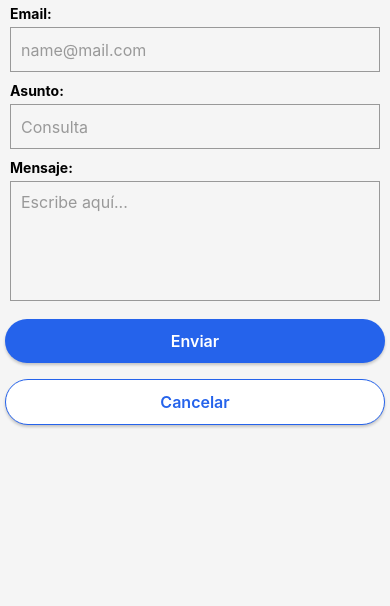
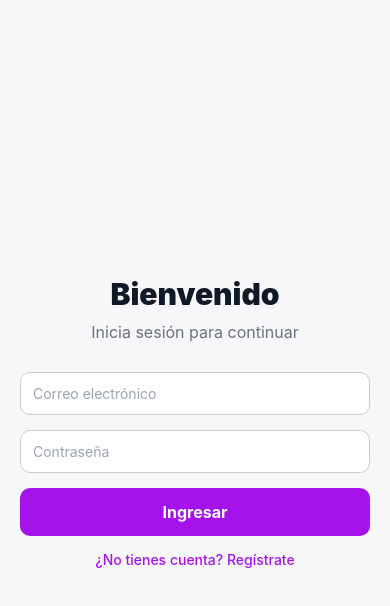
Before and after one commit to samuuu023/AppCitas, a React Native app: screen /Booking in a window 390 px wide. Shown: the top 606 px of the page. Built offline with nearby package versions, Linux system fonts and the light colour scheme.

Commit message:
Cambios nuevos

```diff
--- a/App.js
+++ b/App.js
@@ -1,23 +1,12 @@
-import { StatusBar } from "expo-status-bar";
-import { StyleSheet, Text, View } from "react-native";
-import { Layout, Input, ButtonRounded } from "./Components";
+// App.js
+import React from "react";
+import { NavigationContainer } from "@react-navigation/native";
+import AppNavigator from "./navigation/AppNavigator";
 
 export default function App() {
   return (
-    <Layout title="Contacto">
-      <Input label="Email:" placeholder="name@mail.com" type="email-address" />
-      <Input label="Asunto:" placeholder="Consulta" />
-      <Input label="Mensaje:" placeholder="Escribe aquí..." lines={4} />
-
-      <ButtonRounded
-  title="Enviar"
-  onPress={() => Alert.alert('Enviado', 'Mensaje enviado correctamente')}
-/>
-<ButtonRounded
-  title="Cancelar"
-  isPrimary={false}
-  onPress={() => Alert.alert('Cancelado', 'Envio cancelado')}
-/>
-    </Layout>
+    <NavigationContainer>
+      <AppNavigator />
+    </NavigationContainer>
   );
 }
--- /dev/null
+++ b/navigation/AppNavigator.js
@@ -0,0 +1,18 @@
+// navigation/AppNavigator.js
+import React from "react";
+import { createNativeStackNavigator } from "@react-navigation/native-stack";
+import LoginScreen from "../screens/LoginScreen";
+import RegisterScreen from "../screens/RegisterScreen";
+import AppTabs from "./AppTabs";
+
+const Stack = createNativeStackNavigator();
+
+export default function AppNavigator() {
+  return (
+    <Stack.Navigator screenOptions={{ headerShown: false }}>
+      <Stack.Screen name="Login" component={LoginScreen} />
+      <Stack.Screen name="Register" component={RegisterScreen} />
+      <Stack.Screen name="AppTabs" component={AppTabs} />
+    </Stack.Navigator>
+  );
+}
--- a/package.json
+++ b/package.json
@@ -9,12 +9,15 @@
     "web": "expo start --web"
   },
   "dependencies": {
+    "@react-navigation/bottom-tabs": "^7.4.9",
+    "@react-navigation/native-stack": "^7.3.28",
     "expo": "~54.0.13",
     "expo-status-bar": "~3.0.8",
     "react": "19.1.0",
     "react-dom": "19.1.0",
     "react-native": "0.81.4",
-    "react-native-safe-area-context": "^5.6.1",
+    "react-native-safe-area-context": "~5.6.0",
+    "react-native-screens": "~4.16.0",
     "react-native-web": "^0.21.0"
   },
   "private": true
--- a/screens/BookingScreen.js
+++ b/screens/BookingScreen.js
@@ -1,73 +1,66 @@
-import { useState } from 'react';
-import { StyleSheet, Text, View, TouchableOpacity, TextInput } from 'react-native';
-import { Layout, Input, ButtonRounded } from '../components';
+// Screens/AgendarScreen.js
+import React, { useState } from "react";
+import { View, Text, TextInput, TouchableOpacity, StyleSheet } from "react-native";
 
-export default function BookingScreen() {
-    const [servicio, setServicio] = useState('');
-    const [fecha, setFecha] = useState('15/08/2024');
-    const [hora, setHora] = useState('');
-    const [profesional, setProfesional] = useState('');
-    const [notas, setNotas] = useState('');
+export default function BookingScreen({ navigation }) {
+  const [servicio, setServicio] = useState("");
+  const [fecha, setFecha] = useState("");
+  const [hora, setHora] = useState("");
 
-    const handleConfirmarCita = () => {
-        // Lógica para confirmar la cita
-        console.log("Cita confirmada:", { servicio, fecha, hora, profesional, notas });
+  const handleAgendar = () => {
+    if (servicio && fecha && hora) {
+      alert("Cita agendada con éxito");
+      navigation.navigate("Detalles");
+    } else {
+      alert("Completa todos los campos");
+    }
   };
 
   return (
-        <Layout>
-            <View style={styles.header}>
-                <TouchableOpacity onPress={() => console.log('Volver')}>
-                    <Text style={styles.closeIcon}>X</Text>
-                </TouchableOpacity>
-                <Text style={styles.headerTitle}>Agendar Cita</Text>
-                <View style={{ width: 24 }} />
-            </View>
+    <View style={styles.container}>
+      <Text style={styles.title}>Agendar cita</Text>
 
-            <Input
-                label="Servicio"
-                placeholder="Seleccionar servicio"
+      <TextInput
+        placeholder="Servicio (Ej: Corte, Uñas, Masaje)"
+        placeholderTextColor="#9CA3AF"
+        style={styles.input}
         value={servicio}
         onChangeText={setServicio}
       />
-
-            <Input
-                label="Fecha"
-                placeholder="15/08/2024"
+      <TextInput
+        placeholder="Fecha (Ej: 25/10/2025)"
+        placeholderTextColor="#9CA3AF"
+        style={styles.input}
         value={fecha}
         onChangeText={setFecha}
       />
-
-            <Input
-                label="Hora"
-                placeholder="Seleccionar hora"
+      <TextInput
+        placeholder="Hora (Ej: 3:00 PM)"
+        placeholderTextColor="#9CA3AF"
+        style={styles.input}
         value={hora}
         onChangeText={setHora}
       />
 
-            <Input
-                label="Profesional"
-                placeholder="Cualquier profesional disponible"
-                value={profesional}
-                onChangeText={setProfesional}
-            />
-
-            <View style={styles.notasContainer}>
-                <Text style={styles.label}>Notas Adicionales (Opcional)</Text>
-                <Text style={styles.placeholderNotes}>Ej: alergia a ciertos productos, preferencia de estilo, etc.</Text>
-                <TextInput
-                    style={styles.textArea}
-                    multiline
-                    numberOfLines={4}
-                    value={notas}
-                    onChangeText={setNotas}
-                />
+      <TouchableOpacity style={styles.button} onPress={handleAgendar}>
+        <Text style={styles.buttonText}>Confirmar cita</Text>
+      </TouchableOpacity>
     </View>
-
-            <ButtonRounded
-                title="Confirmar Cita"
-                onPress={handleConfirmarCita}
-            />
-        </Layout>
   );
 }
+
+const styles = StyleSheet.create({
+  container: { flex: 1, backgroundColor: "#f7f6f8", padding: 20, justifyContent: "center" },
+  title: { fontSize: 26, fontWeight: "800", textAlign: "center", color: "#111827", marginBottom: 25 },
+  input: {
+    width: "100%",
+    borderWidth: 1,
+    borderColor: "#ccc",
+    borderRadius: 10,
+    padding: 12,
+    backgroundColor: "white",
+    marginBottom: 15,
+  },
+  button: { backgroundColor: "#a413ec", padding: 14, borderRadius: 10, width: "100%", alignItems: "center" },
+  buttonText: { color: "white", fontWeight: "700", fontSize: 16 },
+});
--- a/screens/DetailsScreen.js
+++ b/screens/DetailsScreen.js
@@ -0,0 +1,38 @@
+// Screens/DetalleScreen.js
+import React from "react";
+import { View, Text, StyleSheet } from "react-native";
+
+export default function DetailsScreen() {
+  return (
+    <View style={styles.container}>
+      <Text style={styles.title}>Detalles de tu cita</Text>
+
+      <View style={styles.card}>
+        <Text style={styles.label}>Servicio:</Text>
+        <Text style={styles.value}>Corte de cabello</Text>
+
+        <Text style={styles.label}>Fecha:</Text>
+        <Text style={styles.value}>25 de Octubre, 2025</Text>
+
+        <Text style={styles.label}>Hora:</Text>
+        <Text style={styles.value}>3:00 PM</Text>
+      </View>
+
+      <Text style={styles.note}>Puedes editar o cancelar tu cita desde esta pantalla.</Text>
+    </View>
+  );
+}
+
+const styles = StyleSheet.create({
+  container: { flex: 1, backgroundColor: "#f7f6f8", padding: 20 },
+  title: { fontSize: 26, fontWeight: "800", color: "#111827", textAlign: "center", marginBottom: 20 },
+  card: {
+    backgroundColor: "#fff",
+    borderRadius: 10,
+    padding: 20,
+    elevation: 3,
+  },
+  label: { color: "#6B7280", fontWeight: "600", marginTop: 10 },
+  value: { fontSize: 16, fontWeight: "700", color: "#111827" },
+  note: { textAlign: "center", marginTop: 30, color: "#6B7280" },
+});
--- a/screens/LoginScreen.js
+++ b/screens/LoginScreen.js
@@ -1,40 +1,70 @@
-import { useState } from 'react';
-import { Layout, Input, ButtonRounded } from '../components';
+// Screens/LoginScreen.js
+import React, { useState } from "react";
+import { View, Text, TextInput, TouchableOpacity, StyleSheet } from "react-native";
+import { useNavigation } from "@react-navigation/native";
 
 export default function LoginScreen() {
-    const [email, setEmail] = useState('');
-    const [clave, setClave] = useState('');
+  const navigation = useNavigation();
+  const [correo, setCorreo] = useState("");
+  const [password, setPassword] = useState("");
+
+  const handleLogin = () => {
+    if (correo === "samuel@example.com" && password === "12345") {
+      navigation.replace("AppTabs"); // te lleva al menú principal
+    } else if (correo && password) {
+      alert("Credenciales incorrectas");
+    } else {
+      alert("Completa todos los campos");
+    }
+  };
 
   return (
-        <Layout>
     <View style={styles.container}>
-                <Text style={styles.title}>Academia Patty</Text>
-                <Text style={styles.welcomeTitle}>Bienvenido</Text>
-                <Text style={styles.subtitle}>Inicie sesión para administrar sus citas.</Text>
+      <Text style={styles.title}>Bienvenido</Text>
+      <Text style={styles.subtitle}>Inicia sesión para continuar</Text>
 
-                <View style={styles.inputContainer}>
-                    <Input
-                        label="Correo Electrónico"
-                        placeholder=""
-                        type="email-address"
-                        value={email}
-                        onChangeText={setEmail}
+      <TextInput
+        placeholder="Correo electrónico"
+        placeholderTextColor="#9CA3AF"
+        style={styles.input}
+        value={correo}
+        onChangeText={setCorreo}
       />
-                    <Input
-                        label="Contraseña"
-                        placeholder=""
-                        hideText={true}
-                        value={clave}
-                        onChangeText={setClave}
+
+      <TextInput
+        placeholder="Contraseña"
+        placeholderTextColor="#9CA3AF"
+        style={styles.input}
+        secureTextEntry
+        value={password}
+        onChangeText={setPassword}
       />
-                </View>
 
-                <TouchableOpacity>
-                    <Text style={styles.forgotPassword}>¿Olvidó su contraseña?</Text>
+      <TouchableOpacity style={styles.button} onPress={handleLogin}>
+        <Text style={styles.buttonText}>Ingresar</Text>
       </TouchableOpacity>
 
-                <ButtonRounded title="Iniciar Sesión" />
+      <TouchableOpacity onPress={() => navigation.navigate("Register")}>
+        <Text style={styles.link}>¿No tienes cuenta? Regístrate</Text>
+      </TouchableOpacity>
     </View>
-        </Layout>
   );
 }
+
+const styles = StyleSheet.create({
+  container: { flex: 1, justifyContent: "center", alignItems: "center", backgroundColor: "#f7f6f8", padding: 20 },
+  title: { fontSize: 30, fontWeight: "900", color: "#111827", marginBottom: 10 },
+  subtitle: { fontSize: 16, color: "#6B7280", marginBottom: 30 },
+  input: {
+    width: "100%",
+    borderWidth: 1,
+    borderColor: "#ccc",
+    borderRadius: 10,
+    padding: 12,
+    backgroundColor: "white",
+    marginBottom: 15,
+  },
+  button: { backgroundColor: "#a413ec", padding: 14, borderRadius: 10, width: "100%", alignItems: "center" },
+  buttonText: { color: "white", fontWeight: "700", fontSize: 16 },
+  link: { marginTop: 15, color: "#a413ec", fontWeight: "500" },
+});
--- a/screens/ProfileScreen.js
+++ b/screens/ProfileScreen.js
@@ -0,0 +1,56 @@
+// Screens/PerfilScreen.js
+import React from "react";
+import { View, Text, TouchableOpacity, StyleSheet } from "react-native";
+import { useNavigation } from "@react-navigation/native";
+
+export default function ProfileScreen() {
+  const navigation = useNavigation();
+
+  const handleLogout = () => {
+    alert("Sesión cerrada");
+    navigation.replace("Login");
+  };
+
+  return (
+    <View style={styles.container}>
+      <Text style={styles.title}>Mi Perfil</Text>
+
+      <View style={styles.card}>
+        <Text style={styles.label}>Nombre:</Text>
+        <Text style={styles.value}>Samuel Orellana</Text>
+
+        <Text style={styles.label}>Correo:</Text>
+        <Text style={styles.value}>samuel@example.com</Text>
+
+        <Text style={styles.label}>Teléfono:</Text>
+        <Text style={styles.value}>+503 7000-0000</Text>
+      </View>
+
+      <TouchableOpacity style={styles.button} onPress={handleLogout}>
+        <Text style={styles.buttonText}>Cerrar sesión</Text>
+      </TouchableOpacity>
+    </View>
+  );
+}
+
+const styles = StyleSheet.create({
+  container: { flex: 1, backgroundColor: "#f7f6f8", padding: 20 },
+  title: { fontSize: 26, fontWeight: "800", color: "#111827", textAlign: "center", marginBottom: 25 },
+  card: {
+    backgroundColor: "#fff",
+    borderRadius: 10,
+    padding: 20,
+    elevation: 3,
+  },
+  label: { color: "#6B7280", fontWeight: "600", marginTop: 10 },
+  value: { fontSize: 16, fontWeight: "700", color: "#111827" },
+  button: {
+    backgroundColor: "#a413ec",
+    padding: 14,
+    borderRadius: 10,
+    width: "100%",
+    alignItems: "center",
+    marginTop: 40,
+  },
+  buttonText: { color: "white", fontWeight: "700", fontSize: 16 },
+});
--- a/screens/RegisterScreen.js
+++ b/screens/RegisterScreen.js
@@ -1,62 +1,76 @@
-import { useState } from 'react';
-import { Layout, Input, ButtonRounded } from '../components';
+// Screens/RegisterScreen.js
+import React, { useState } from "react";
+import { View, Text, TextInput, TouchableOpacity, StyleSheet } from "react-native";
+import { useNavigation } from "@react-navigation/native";
 
 export default function RegisterScreen() {
-    const [nombre, setNombre] = useState('');
-    const [genero, setGenero] = useState(null);
-    const [fechaNacimiento, setFechaNacimiento] = useState('');
-    const [email, setEmail] = useState('');
-    const [contrasena, setContrasena] = useState('');
-    const [confirmarContrasena, setConfirmarContrasena] = useState('');
+  const navigation = useNavigation();
+  const [nombre, setNombre] = useState("");
+  const [correo, setCorreo] = useState("");
+  const [password, setPassword] = useState("");
 
-    return (
-        <Layout>
-            <View style={styles.header}>
-                <Text style={styles.academyTitle}>Academia Patty</Text>
-                <Text style={styles.screenTitle}>Crear Cuenta</Text>
-            </View>
+  const handleRegister = () => {
+    if (nombre && correo && password) {
+      alert("Cuenta creada con éxito");
+      navigation.replace("AppTabs");
+    } else {
+      alert("Completa todos los campos");
+    }
+  };
 
-            <Input
-                label="Nombre completo"
-                placeholder=""
-                type="default"
-                value={nombre}
-                onChangeText={setNombre}
-            />
+  return (
+    <View style={styles.container}>
+      <Text style={styles.title}>Crear cuenta</Text>
+      <Text style={styles.subtitle}>Regístrate para agendar tus citas</Text>
 
-            <Input
-                label="Fecha de nacimiento"
-                placeholder=""
-                type="default"
-                value={fechaNacimiento}
-                onChangeText={setFechaNacimiento}
-            />
+      <TextInput
+        placeholder="Nombre completo"
+        placeholderTextColor="#9CA3AF"
+        style={styles.input}
+        value={nombre}
+        onChangeText={setNombre}
+      />
+      <TextInput
+        placeholder="Correo electrónico"
+        placeholderTextColor="#9CA3AF"
+        style={styles.input}
+        value={correo}
+        onChangeText={setCorreo}
+      />
+      <TextInput
+        placeholder="Contraseña"
+        placeholderTextColor="#9CA3AF"
+        style={styles.input}
+        secureTextEntry
+        value={password}
+        onChangeText={setPassword}
+      />
 
-            <Input
-                label="Dirección de correo electrónico"
-                placeholder=""
-                type="email-address"
-                value={email}
-                onChangeText={setEmail}
-            />
+      <TouchableOpacity style={styles.button} onPress={handleRegister}>
+        <Text style={styles.buttonText}>Registrarse</Text>
+      </TouchableOpacity>
 
-            <Input
-                label="Contraseña"
-                placeholder=""
-                hideText={true}
-                value={contrasena}
-                onChangeText={setContrasena}
-            />
+      <TouchableOpacity onPress={() => navigation.navigate("Login")}>
+        <Text style={styles.link}>¿Ya tienes cuenta? Inicia sesión</Text>
+      </TouchableOpacity>
+    </View>
+  );
+}
 
-            <Input
-                label="Confirmar contraseña"
-                placeholder=""
-                hideText={true}
-                value={confirmarContrasena}
-                onChangeText={setConfirmarContrasena}
-            />
-
-            <ButtonRounded title="Crear Cuenta" />
-        </Layout>
-    );
-}
+const styles = StyleSheet.create({
+  container: { flex: 1, justifyContent: "center", alignItems: "center", backgroundColor: "#f7f6f8", padding: 20 },
+  title: { fontSize: 28, fontWeight: "900", color: "#111827", marginBottom: 10 },
+  subtitle: { fontSize: 16, color: "#6B7280", marginBottom: 25 },
+  input: {
+    width: "100%",
+    borderWidth: 1,
+    borderColor: "#ccc",
+    borderRadius: 10,
+    padding: 12,
+    backgroundColor: "white",
+    marginBottom: 15,
+  },
+  button: { backgroundColor: "#a413ec", padding: 14, borderRadius: 10, width: "100%", alignItems: "center" },
+  buttonText: { color: "white", fontWeight: "700", fontSize: 16 },
+  link: { marginTop: 15, color: "#a413ec", fontWeight: "500" },
+});
--- a/screens/ServiceScreen.js
+++ b/screens/ServiceScreen.js
@@ -0,0 +1,45 @@
+// Screens/MenuScreen.js
+import React from "react";
+import { View, Text, TouchableOpacity, StyleSheet } from "react-native";
+
+export default function ServiceScreen({ navigation }) {
+  return (
+    <View style={styles.container}>
+      <Text style={styles.title}>Servicios disponibles</Text>
+
+      <TouchableOpacity
+        style={styles.card}
+        onPress={() => navigation.navigate("Agendar")}
+      >
+        <Text style={styles.cardText}>💇 Corte de cabello</Text>
+      </TouchableOpacity>
+
+      <TouchableOpacity
+        style={styles.card}
+        onPress={() => navigation.navigate("Agendar")}
+      >
+        <Text style={styles.cardText}>💅 Manicure y pedicure</Text>
+      </TouchableOpacity>
+
+      <TouchableOpacity
+        style={styles.card}
+        onPress={() => navigation.navigate("Agendar")}
+      >
+        <Text style={styles.cardText}>💆 Masajes relajantes</Text>
+      </TouchableOpacity>
+    </View>
+  );
+}
+
+const styles = StyleSheet.create({
+  container: { flex: 1, backgroundColor: "#f7f6f8", padding: 20 },
+  title: { fontSize: 26, fontWeight: "800", marginBottom: 25, textAlign: "center", color: "#111827" },
+  card: {
+    backgroundColor: "#fff",
+    borderRadius: 10,
+    padding: 20,
+    marginBottom: 15,
+    elevation: 3,
+  },
+  cardText: { fontSize: 18, fontWeight: "600", color: "#333" },
+});
```
Also changed, not shown: navigation/AppDrawer.js (+16 -0 lines), navigation/AppTabs.js (+36 -0 lines), 1 other file (tests, documents, lock files or other folders). Lines whose indentation alone changed are shown as unchanged.
